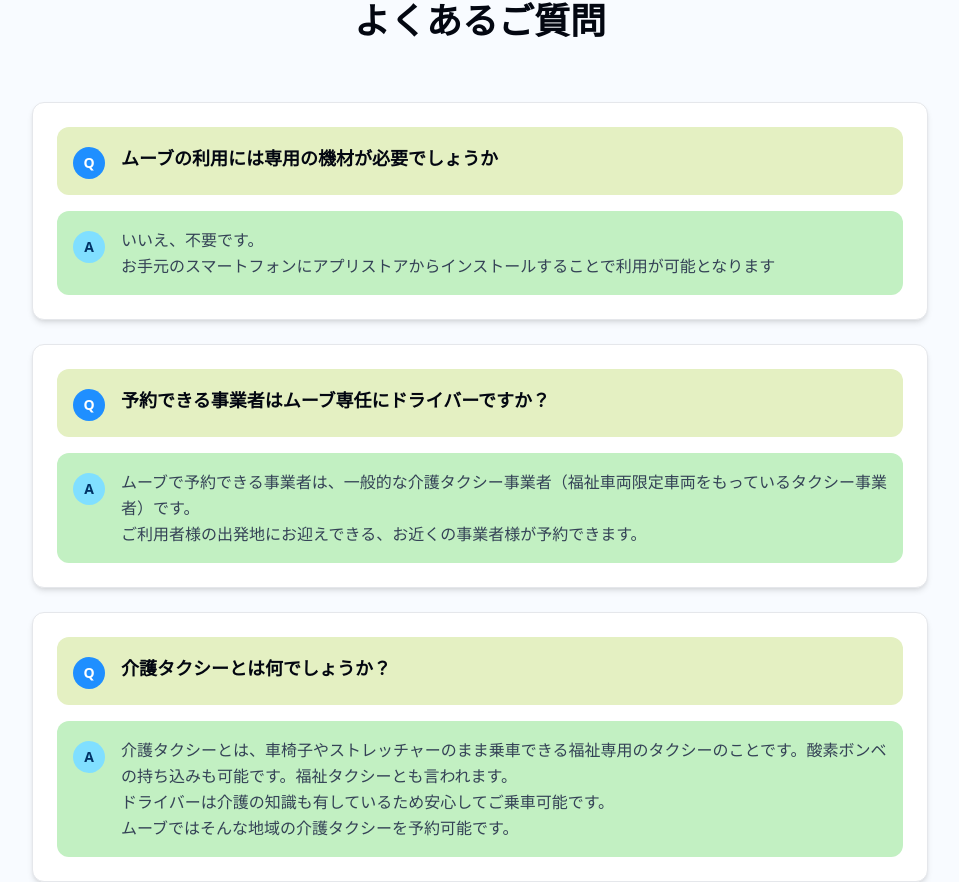
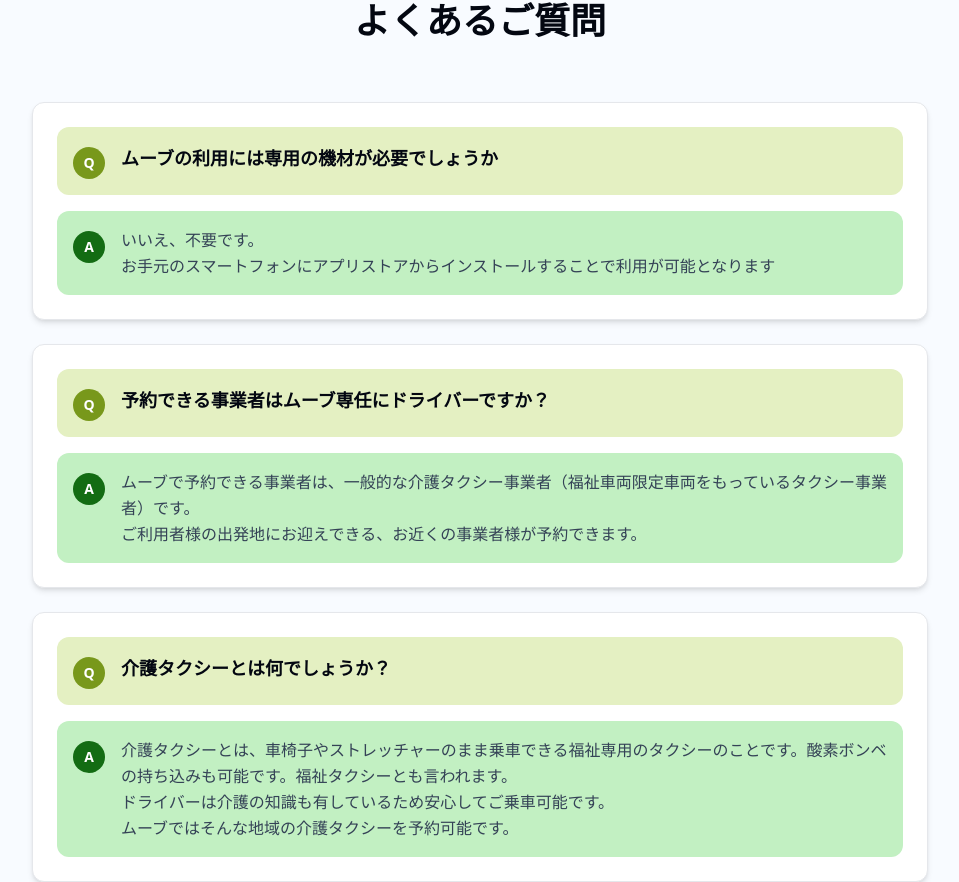
Before and after one commit to SayakaYamaguchi1217/textify-image-page, a React (Vite) app: page / in a window 1280 px wide. Shown: the part 4564-5446 px from the top of the page, without its empty margins (160-1119 px from the left). Built offline with nearby package versions, Linux system fonts and the light colour scheme.

Commit message:
Fix FAQ background colors
Update FAQ section background colors for Q and A. Q will be yellow-green and A will be green.

```diff
--- a/src/components/FAQ.tsx
+++ b/src/components/FAQ.tsx
@@ -35,7 +35,7 @@ const FAQ = () => {
               <CardContent className="p-6">
                 <div className="faq-question-bg p-4 rounded-lg mb-4">
                   <div className="flex items-start">
-                    <span className="bg-primary text-primary-foreground rounded-full w-8 h-8 flex items-center justify-center text-sm font-bold mr-4 mt-1 flex-shrink-0">
+                    <span className="faq-question-icon rounded-full w-8 h-8 flex items-center justify-center text-sm font-bold mr-4 mt-1 flex-shrink-0">
                       Q
                     </span>
                     <h3 className="text-lg font-bold text-foreground leading-relaxed font-japanese">
@@ -45,7 +45,7 @@ const FAQ = () => {
                 </div>
                 <div className="faq-answer-bg p-4 rounded-lg">
                   <div className="flex items-start">
-                    <span className="bg-accent text-accent-foreground rounded-full w-8 h-8 flex items-center justify-center text-sm font-bold mr-4 mt-1 flex-shrink-0">
+                    <span className="faq-answer-icon rounded-full w-8 h-8 flex items-center justify-center text-sm font-bold mr-4 mt-1 flex-shrink-0">
                       A
                     </span>
                     <div className="text-muted-foreground leading-relaxed whitespace-pre-line">
--- a/src/index.css
+++ b/src/index.css
@@ -142,6 +142,17 @@ All colors MUST be HSL.
   .faq-answer-bg {
     background-color: hsl(120 60% 85%); /* 緑色 */
   }
+
+  /* FAQ Icon Colors */
+  .faq-question-icon {
+    background-color: hsl(75 70% 35%); /* 濃い黄緑色 */
+    color: hsl(0 0% 100%); /* 白文字 */
+  }
+
+  .faq-answer-icon {
+    background-color: hsl(120 70% 25%); /* 濃い緑色 */
+    color: hsl(0 0% 100%); /* 白文字 */
+  }
 }
 
 @layer base {
```
